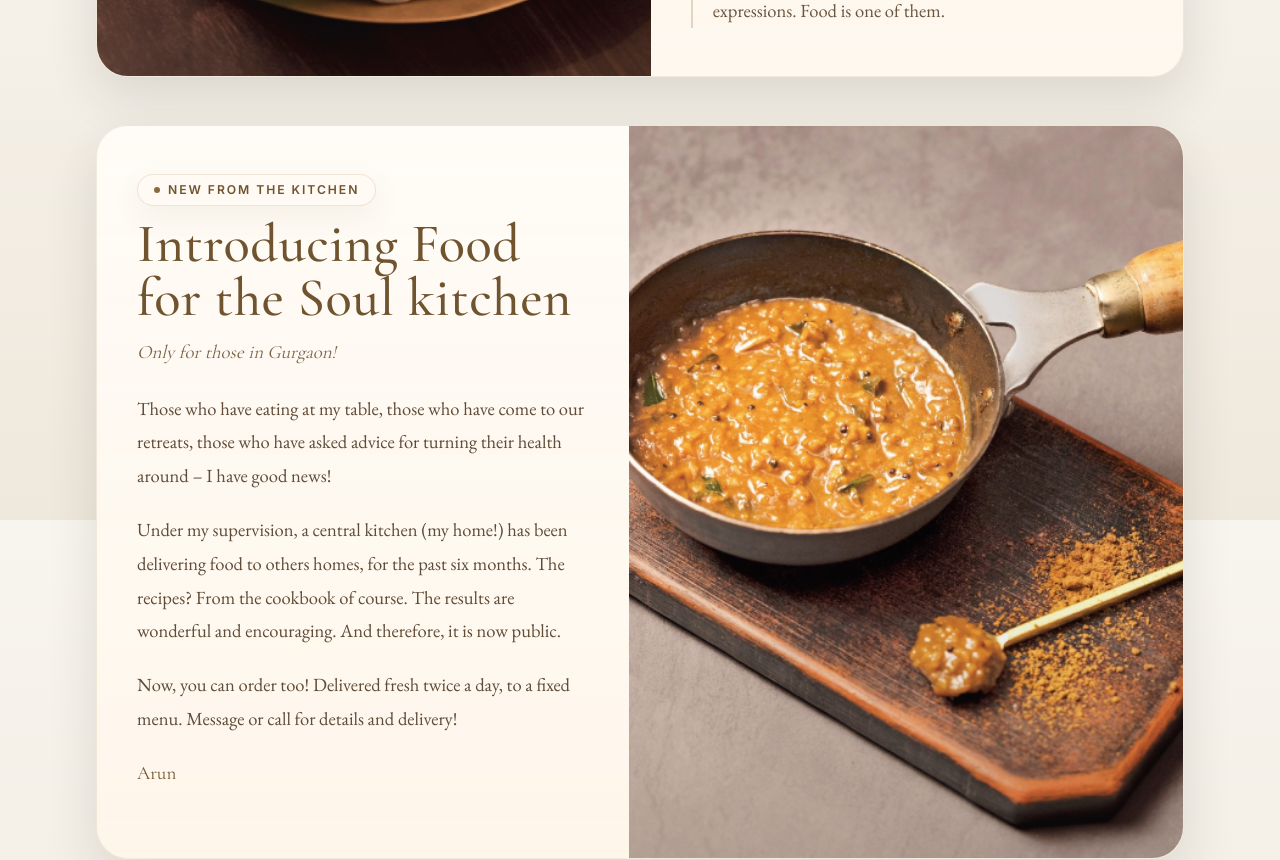
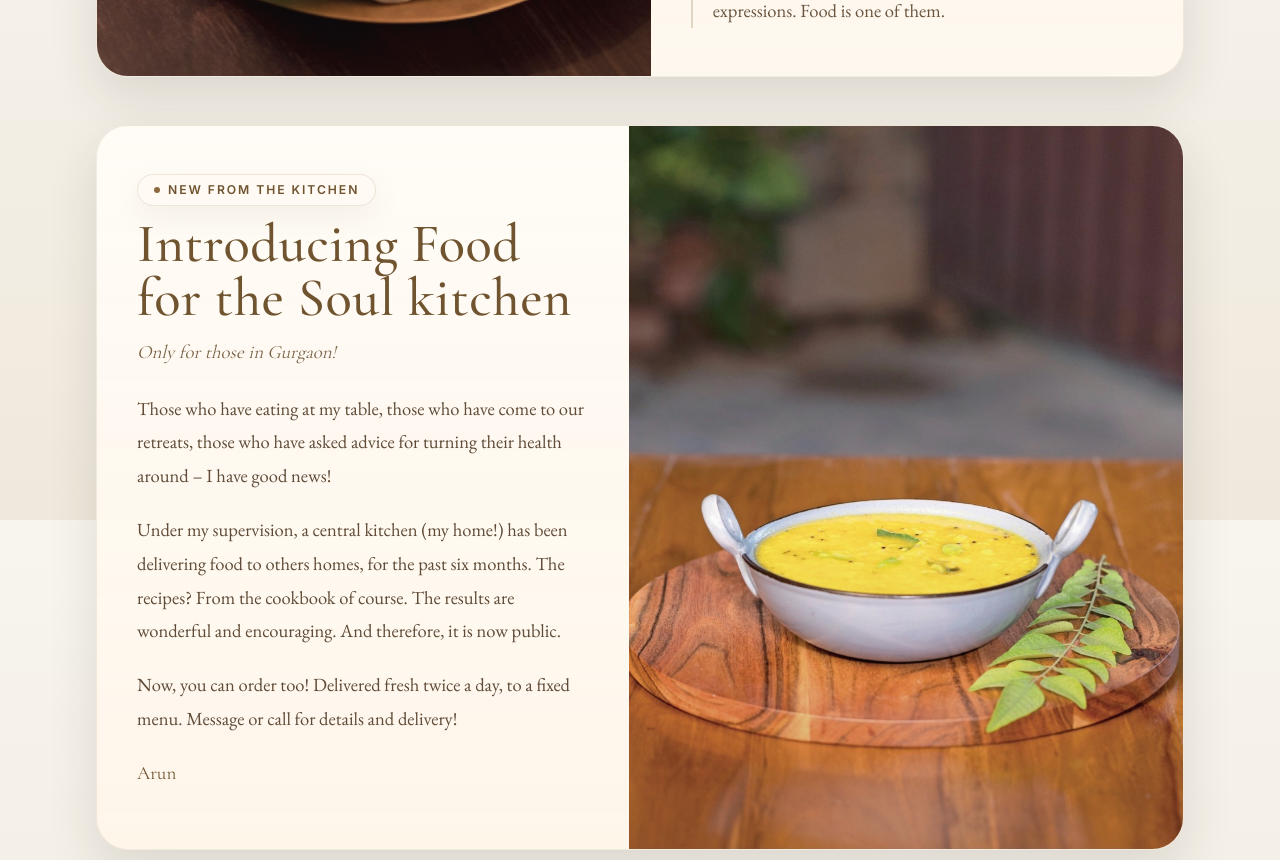
Before and after one commit to abhavk/the-yoga-cookbook, a Next.js app: page / in a window 1280 px wide. Shown: the part 4280-5140 px from the top of the page. Built offline with nearby package versions, Linux system fonts and the light colour scheme.

Commit message:
added more

```diff
--- a/src/components/FoodLog.tsx
+++ b/src/components/FoodLog.tsx
@@ -75,7 +75,7 @@ export default function FoodLog() {
             <div className="grid gap-0 lg:grid-cols-[0.98fr_1.02fr]">
               <div className="relative h-80 sm:h-96 lg:h-full lg:order-2">
                 <img
-                  src="/Inji-Curry.png"
+                  src="/parippu.jpg"
                   alt="A richly styled dish from the Food for the Soul cookbook"
                   className="h-full w-full object-cover"
                   style={{
```
Also changed, not shown: public/parippu.jpg (added).
